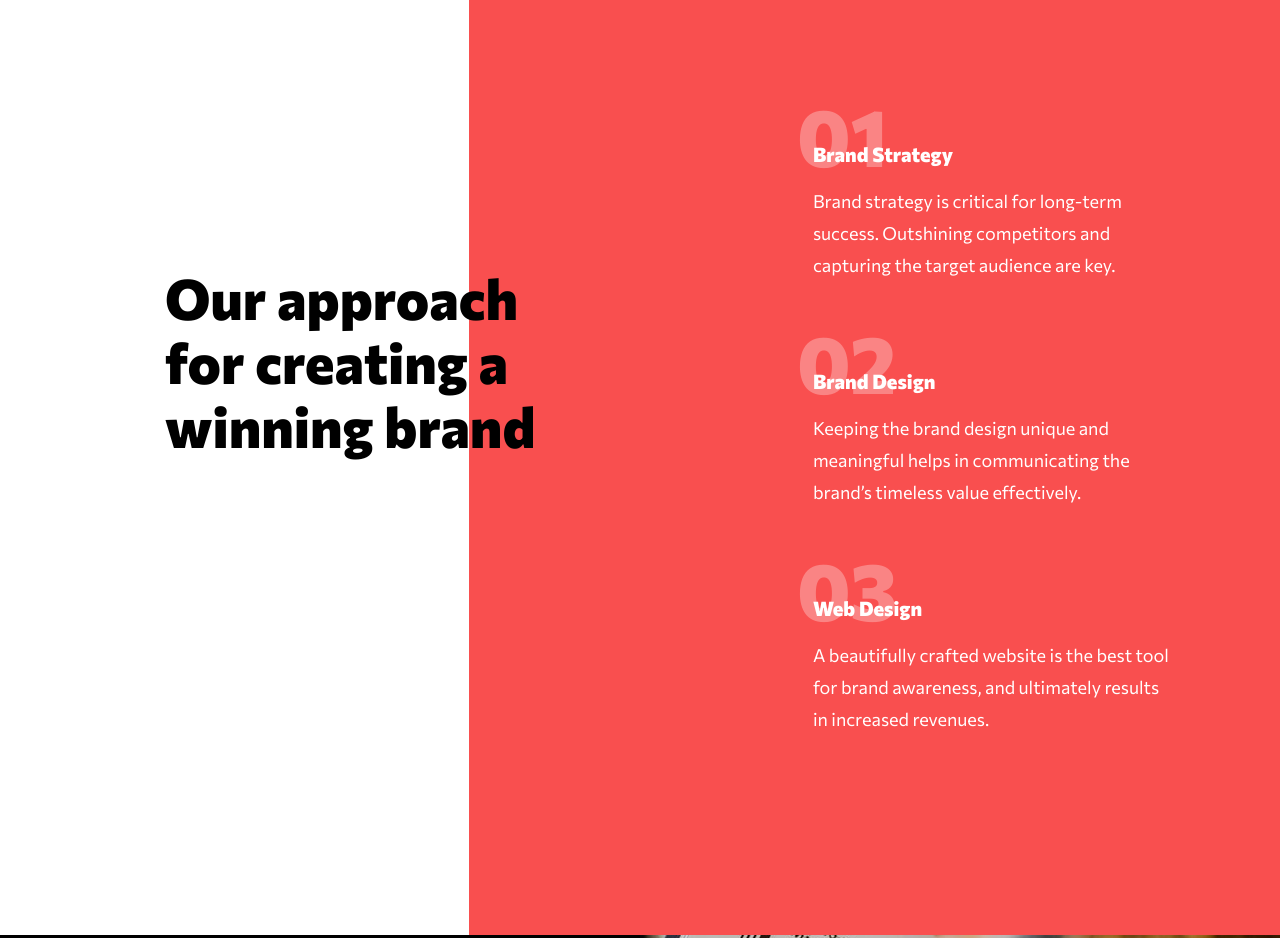
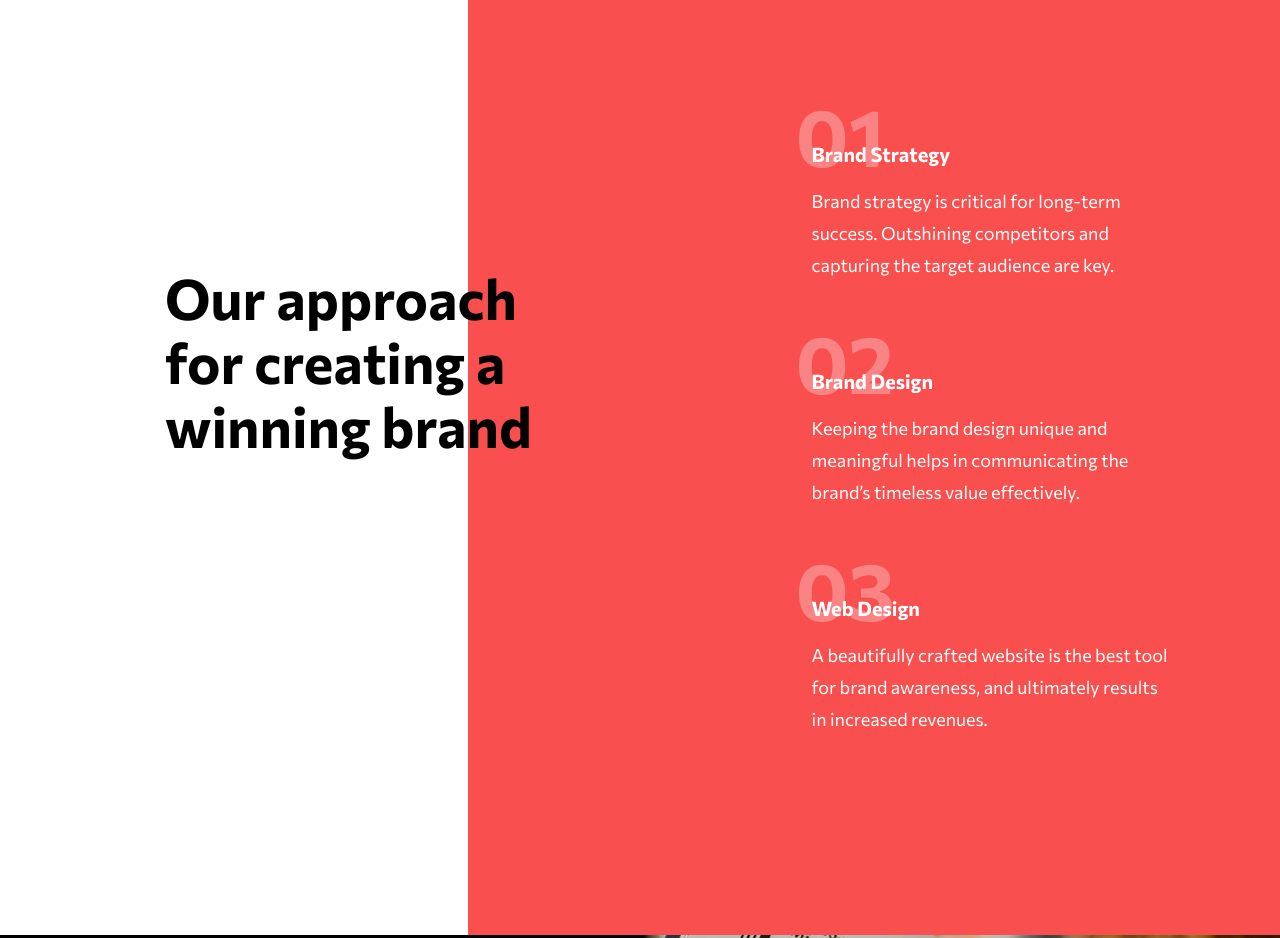
Before and after one commit to p4bloxx/Creative-agency-single-page, a plain HTML site: page index.html in a window 1280 px wide. Shown: the part 1820-2758 px from the top of the page. Drawn offline with Linux system fonts and the light colour scheme.

Commit message:
Add files via upload

```diff
--- a/SASS/variables.scss
+++ b/SASS/variables.scss
@@ -1,5 +1,5 @@
 //Tipography
-@font-face{
+/* @font-face{
   font-family: 'Commissioner';
   font-weight: 400;
   src: local('Commissioner Regular'),
@@ -21,6 +21,12 @@
   src: local('Commissioner ExtraBold'),
        url('../ASSETS/Fonts/Commissioner-ExtraBold.woff2') format('woff2'),
        url('../ASSETS/Fonts/Commissioner-ExtraBold.woff') format('woff');
+} */
+
+@font-face{
+  font-family: 'Commissioner';
+  font-weight: 100 900;
+  src: url('../ASSETS/Fonts/Commissioner-VariableFont_FLAR\,VOLM\,slnt\,wght.woff2') format('woff');
 }
 
 $fw-reg: 400;
```
Also changed, not shown: ASSETS/Fonts/Commissioner-VariableFont_FLAR,VOLM,slnt,wght.woff2 (added), CSS/main.css, CSS/variables.css, 2 other files.
